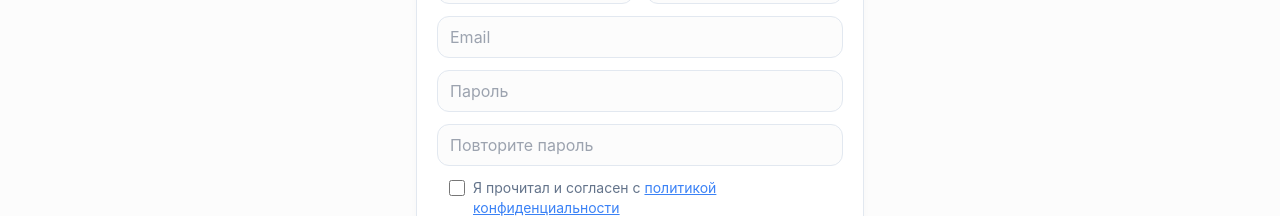
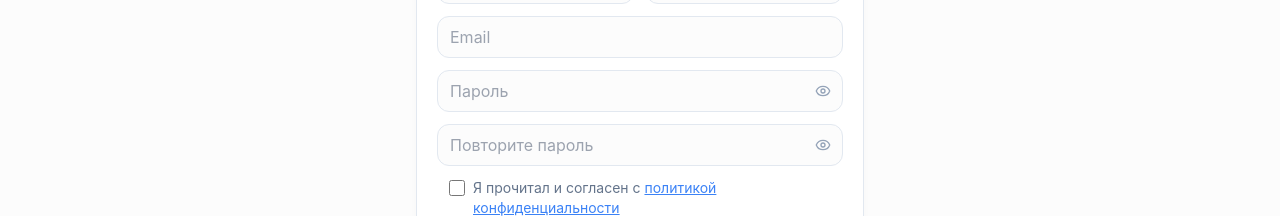
Before and after one commit to TAskMAster339/SharedSpace, a React (Create React App) app in the folder frontend/: page /register in a window 1280 px wide. Shown: the part 323-539 px from the top of the page. Built offline with nearby package versions, Linux system fonts and the light colour scheme; no server answers.

Commit message:
fix: update profile and passwords

```diff
--- a/frontend/src/pages/LoginPage.tsx
+++ b/frontend/src/pages/LoginPage.tsx
@@ -1,5 +1,6 @@
 import React, { useState } from 'react';
 import { Link, useNavigate } from 'react-router-dom';
+import { Eye, EyeOff } from 'lucide-react';
 import { useAuth } from '../hooks/useAuth';
 import { ApiError } from '../api/client';
 import { Button } from '../components/ui/Button';
@@ -11,6 +12,7 @@ const LoginPage: React.FC = () => {
 
   const [email, setEmail] = useState('');
   const [password, setPassword] = useState('');
+  const [showPassword, setShowPassword] = useState(false);
 
   const [fieldErrors, setFieldErrors] = useState<Record<string, string>>({});
   const [formError, setFormError] = useState('');
@@ -73,14 +75,22 @@ const LoginPage: React.FC = () => {
             )}
           </div>
 
-          <div>
+          <div className="relative">
             <input
-              type="password"
+              type={showPassword ? 'text' : 'password'}
               placeholder="Пароль"
               value={password}
               onChange={(e) => setPassword(e.target.value)}
-              className="w-full px-3 py-2 rounded-theme-md border border-theme bg-theme-primary text-theme-primary outline-none focus:border-brand"
+              className="w-full px-3 py-2 pr-10 rounded-theme-md border border-theme bg-theme-primary text-theme-primary outline-none focus:border-brand"
             />
+            <button
+              type="button"
+              onClick={() => setShowPassword(!showPassword)}
+              tabIndex={-1}
+              className="absolute right-3 top-1/2 -translate-y-1/2 text-theme-muted hover:text-brand transition-colors"
+            >
+              {showPassword ? <EyeOff size={16} /> : <Eye size={16} />}
+            </button>
             {fieldErrors.password && (
               <p className="text-danger text-sm mt-1 pl-3">{fieldErrors.password}</p>
             )}
--- a/frontend/src/pages/ProfileSettingsPage.tsx
+++ b/frontend/src/pages/ProfileSettingsPage.tsx
@@ -1,5 +1,17 @@
 import React, { useState } from 'react';
-import { User, AtSign, Mail, Lock, Pencil, Check, X, KeyRound, Trash2 } from 'lucide-react';
+import {
+  User,
+  AtSign,
+  Mail,
+  Lock,
+  Pencil,
+  Check,
+  X,
+  KeyRound,
+  Trash2,
+  Eye,
+  EyeOff,
+} from 'lucide-react';
 import { useNavigate } from 'react-router-dom';
 import { useAuth } from '../hooks/useAuth';
 import { ApiError } from '../api/client';
@@ -29,26 +41,44 @@ const Field: React.FC<FieldProps> = ({
   type = 'text',
   placeholder,
   error,
-}) => (
+}) => {
+  const [showPassword, setShowPassword] = useState(false);
+  const isPassword = type === 'password';
+
+  return (
     <div>
       <label className="text-xs font-medium text-theme-secondary mb-1.5 block">{label}</label>
-    <div className="relative">
-      <span className="absolute left-3 top-1/2 -translate-y-1/2 text-theme-muted">{icon}</span>
+      <div className="relative group">
+        <span className="absolute left-3 top-1/2 -translate-y-1/2 text-theme-muted group-hover:text-brand transition-colors">
+          {icon}
+        </span>
         <input
-        type={type}
+          type={isPassword && showPassword ? 'text' : type}
           placeholder={placeholder}
           value={value}
           onChange={(e) => onChange(e.target.value)}
           className={cn(
-          'w-full pl-10 pr-3 py-2.5 rounded-theme-md border-2 outline-none transition-colors text-sm',
+            'w-full py-2.5 rounded-theme-md border-2 outline-none transition-colors text-sm',
             'bg-theme-tertiary text-theme-primary placeholder:text-theme-muted',
             error ? 'border-danger' : 'border-theme-hover focus:border-brand',
+            isPassword ? 'pl-10 pr-10' : 'pl-10 pr-3',
           )}
         />
+        {isPassword && (
+          <button
+            type="button"
+            onClick={() => setShowPassword(!showPassword)}
+            tabIndex={-1}
+            className="absolute right-3 top-1/2 -translate-y-1/2 text-theme-muted hover:text-brand transition-colors"
+          >
+            {showPassword ? <EyeOff size={16} /> : <Eye size={16} />}
+          </button>
+        )}
       </div>
       {error && <p className="text-danger text-xs mt-1.5 pl-10">{error}</p>}
     </div>
   );
+};
 
 interface InfoRowProps {
   icon: React.ReactNode;
@@ -57,8 +87,8 @@ interface InfoRowProps {
 }
 
 const InfoRow: React.FC<InfoRowProps> = ({ icon, label, value }) => (
-  <div className="flex items-center gap-3 py-3 border-b border-theme last:border-b-0">
-    <span className="flex items-center justify-center w-9 h-9 rounded-theme-full bg-theme-tertiary text-theme-muted shrink-0">
+  <div className="group flex items-center gap-3 py-3 border-b border-theme last:border-b-0">
+    <span className="flex items-center justify-center w-9 h-9 rounded-theme-full bg-theme-tertiary text-theme-muted group-hover:text-brand transition-colors shrink-0">
       {icon}
     </span>
     <div className="min-w-0">
@@ -322,13 +352,6 @@ const ProfileSettingsPage: React.FC = () => {
 
             <div className="flex flex-col sm:flex-row gap-3 mt-1">
               <Button
-                type="submit"
-                disabled={isSavingProfile}
-                className="flex-1 flex items-center justify-center gap-1.5"
-              >
-                <Check size={16} /> {isSavingProfile ? 'Сохранение...' : 'Сохранить'}
-              </Button>
-              <Button
                 type="button"
                 variant="secondary"
                 onClick={cancelEditing}
@@ -336,6 +359,13 @@ const ProfileSettingsPage: React.FC = () => {
                 className="flex-1 flex items-center justify-center gap-1.5"
               >
                 <X size={16} /> Отмена
+              </Button>
+              <Button
+                type="submit"
+                disabled={isSavingProfile}
+                className="flex-1 flex items-center justify-center gap-1.5"
+              >
+                <Check size={16} /> {isSavingProfile ? 'Сохранение...' : 'Сохранить'}
               </Button>
             </div>
           </form>
@@ -393,13 +423,6 @@ const ProfileSettingsPage: React.FC = () => {
 
             <div className="flex flex-col sm:flex-row gap-3 mt-1">
               <Button
-                type="submit"
-                disabled={isSavingPassword}
-                className="flex-1 flex items-center justify-center gap-1.5"
-              >
-                <Check size={16} /> {isSavingPassword ? 'Сохранение...' : 'Изменить пароль'}
-              </Button>
-              <Button
                 type="button"
                 variant="secondary"
                 onClick={cancelChangingPassword}
@@ -407,6 +430,13 @@ const ProfileSettingsPage: React.FC = () => {
                 className="flex-1 flex items-center justify-center gap-1.5"
               >
                 <X size={16} /> Отмена
+              </Button>
+              <Button
+                type="submit"
+                disabled={isSavingPassword}
+                className="flex-1 flex items-center justify-center gap-1.5"
+              >
+                <Check size={16} /> {isSavingPassword ? 'Сохранение...' : 'Изменить пароль'}
               </Button>
             </div>
           </form>
@@ -417,18 +447,22 @@ const ProfileSettingsPage: React.FC = () => {
       <Card>
         <CardHeader>
           <CardTitle className="text-danger">Удаление аккаунта</CardTitle>
+          <Button
+            variant="danger"
+            size="sm"
+            onClick={openDeleteModal}
+            className="flex items-center gap-1.5"
+          >
+            <Trash2 size={14} /> Удалить аккаунт
+          </Button>
         </CardHeader>
-        <div className="border border-danger/20 rounded-theme-md p-4 bg-danger-light/10">
-          <p className="text-sm text-theme-secondary mb-3">
+        <div className="border border-danger/20 rounded-theme-md p-4 bg-danger-light/10 mx-4 sm:mx-6 mb-5 sm:mb-6">
+          <p className="text-sm text-theme-secondary">
             Удаление аккаунта приведёт к безвозвратному удалению всех ваших файлов, директорий и
             данных.
             <br />
             Это действие нельзя отменить.
           </p>
-          <Button variant="danger" onClick={openDeleteModal} className="flex items-center gap-2">
-            <Trash2 size={16} />
-            Удалить аккаунт
-          </Button>
         </div>
       </Card>
 
--- a/frontend/src/pages/RegisterPage.tsx
+++ b/frontend/src/pages/RegisterPage.tsx
@@ -1,5 +1,6 @@
 import React, { useState } from 'react';
 import { Link, useNavigate } from 'react-router-dom';
+import { Eye, EyeOff } from 'lucide-react';
 import { useAuth } from '../hooks/useAuth';
 import { ApiError } from '../api/client';
 import { Button } from '../components/ui/Button';
@@ -21,6 +22,8 @@ const RegisterPage: React.FC = () => {
   const [email, setEmail] = useState('');
   const [password, setPassword] = useState('');
   const [confirmPassword, setConfirmPassword] = useState('');
+  const [showPassword, setShowPassword] = useState(false);
+  const [showConfirmPassword, setShowConfirmPassword] = useState(false);
 
   const [fieldErrors, setFieldErrors] = useState<Record<string, string>>({});
   const [formError, setFormError] = useState('');
@@ -133,27 +136,43 @@ const RegisterPage: React.FC = () => {
             )}
           </div>
 
-          <div>
+          <div className="relative">
             <input
-              type="password"
+              type={showPassword ? 'text' : 'password'}
               placeholder="Пароль"
               value={password}
               onChange={(e) => setPassword(e.target.value)}
-              className="w-full px-3 py-2 rounded-theme-md border border-theme bg-theme-primary text-theme-primary outline-none focus:border-brand"
+              className="w-full px-3 py-2 pr-10 rounded-theme-md border border-theme bg-theme-primary text-theme-primary outline-none focus:border-brand"
             />
+            <button
+              type="button"
+              onClick={() => setShowPassword(!showPassword)}
+              tabIndex={-1}
+              className="absolute right-3 top-1/2 -translate-y-1/2 text-theme-muted hover:text-brand transition-colors"
+            >
+              {showPassword ? <EyeOff size={16} /> : <Eye size={16} />}
+            </button>
             {fieldErrors.password && (
               <p className="text-danger text-sm mt-1 pl-3">{fieldErrors.password}</p>
             )}
           </div>
 
-          <div>
+          <div className="relative">
             <input
-              type="password"
+              type={showConfirmPassword ? 'text' : 'password'}
               placeholder="Повторите пароль"
               value={confirmPassword}
               onChange={(e) => setConfirmPassword(e.target.value)}
-              className="w-full px-3 py-2 rounded-theme-md border border-theme bg-theme-primary text-theme-primary outline-none focus:border-brand"
+              className="w-full px-3 py-2 pr-10 rounded-theme-md border border-theme bg-theme-primary text-theme-primary outline-none focus:border-brand"
             />
+            <button
+              type="button"
+              onClick={() => setShowConfirmPassword(!showConfirmPassword)}
+              tabIndex={-1}
+              className="absolute right-3 top-1/2 -translate-y-1/2 text-theme-muted hover:text-brand transition-colors"
+            >
+              {showConfirmPassword ? <EyeOff size={16} /> : <Eye size={16} />}
+            </button>
             {fieldErrors.confirmPassword && (
               <p className="text-danger text-sm mt-1 pl-3">{fieldErrors.confirmPassword}</p>
             )}
```
Lines whose indentation alone changed are shown as unchanged.
